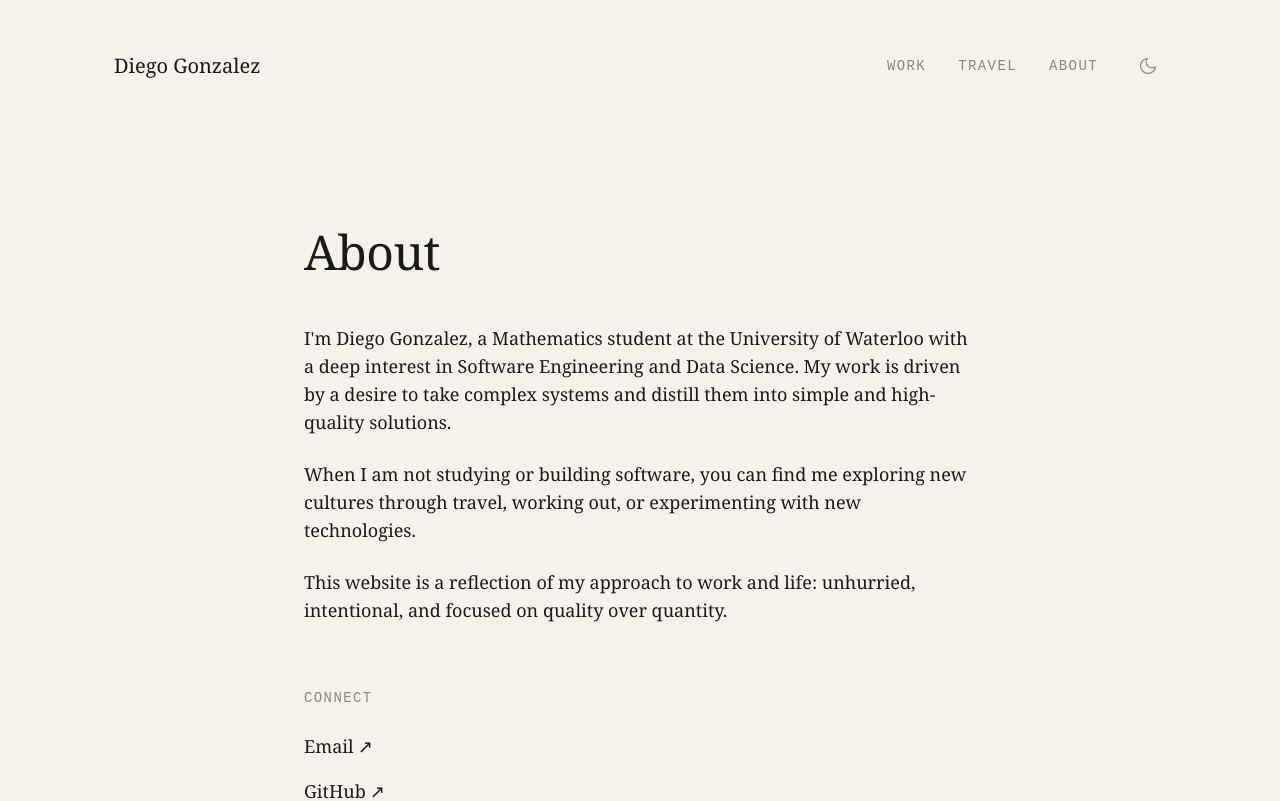
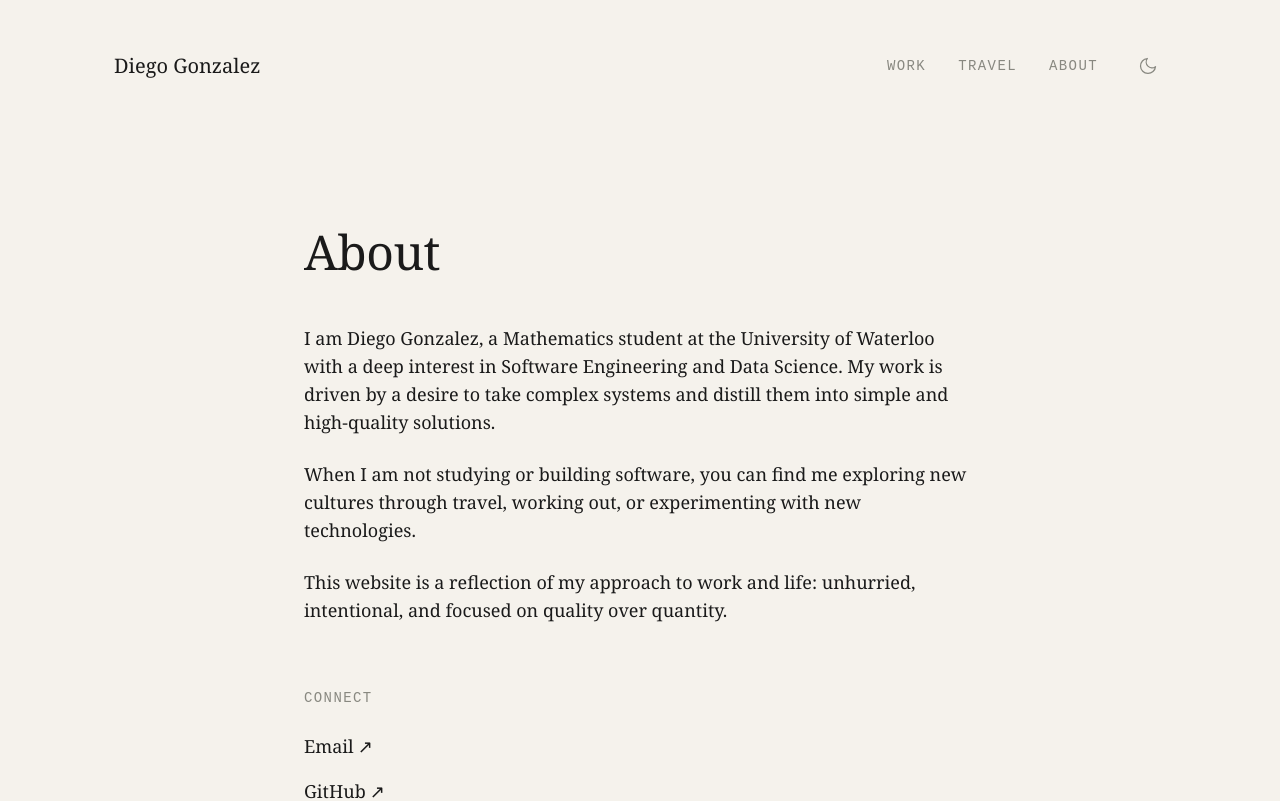
Before and after one commit to JummyJoeJackson/portfolio, a Next.js app: page /about in a window 1280 px wide. Shown: the top 801 px of the page. Built offline with nearby package versions, Linux system fonts and the light colour scheme.

Commit message:
Hopefully final fix

```diff
--- a/app/about/page.tsx
+++ b/app/about/page.tsx
@@ -12,7 +12,7 @@ export default function AboutPage() {
 
       <div className="prose text-lg leading-relaxed text-ink/90">
         <p>
-          I'm Diego Gonzalez, a Mathematics student at the University of Waterloo with a deep interest in Software Engineering and Data Science. My work is driven by a desire to take complex systems and distill them into simple and high-quality solutions.
+          I am Diego Gonzalez, a Mathematics student at the University of Waterloo with a deep interest in Software Engineering and Data Science. My work is driven by a desire to take complex systems and distill them into simple and high-quality solutions.
         </p>
 
         <p>
```
